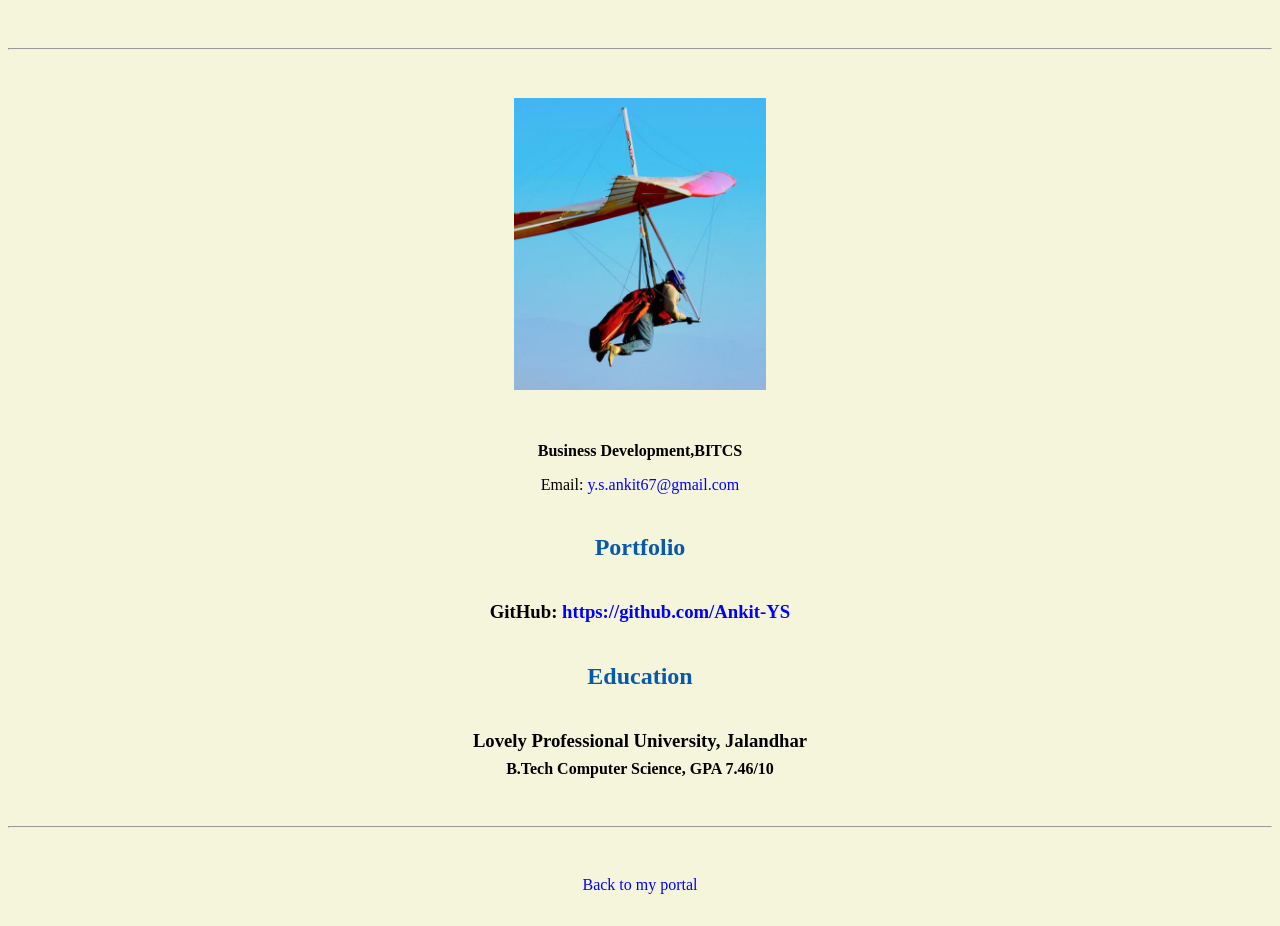
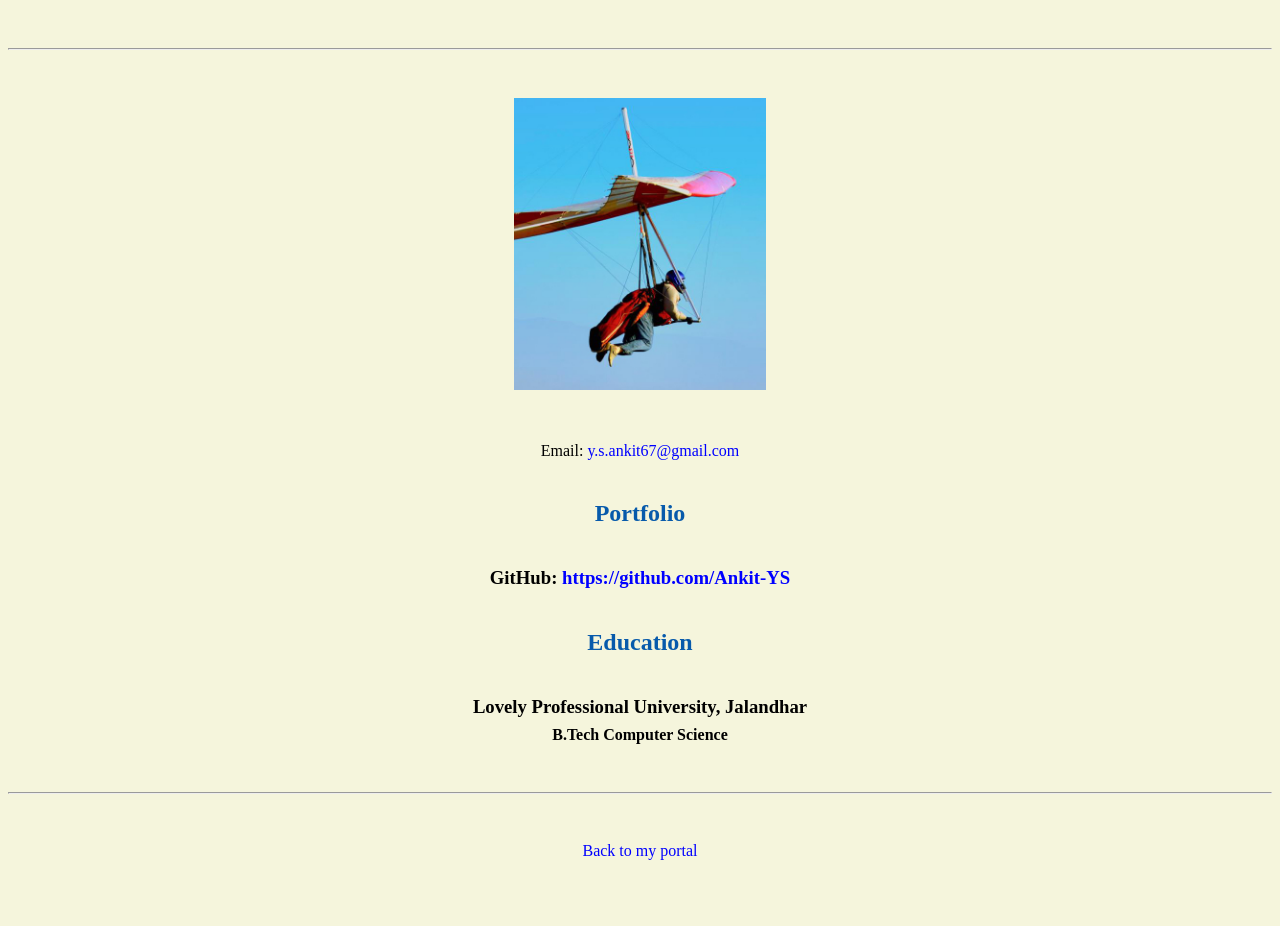
Before and after one commit to Ankitys/Ankitys.github.io, a plain HTML site: page resume.html in a window 1280 px wide. After the commit the page ends 892 px from the top, so only its background shows below. Drawn offline with Linux system fonts and the light colour scheme; files whose address does not match are found by name.

Commit message:
Update resume.html

```diff
--- a/resume.html
+++ b/resume.html
@@ -20,7 +20,7 @@
     <img src="images/headshot.jpg" alt="Ankit's headshot" width="20%">
 
     <h1></h1>
-    <h4>Business Development,BITCS</h4>
+    <h4></h4>
 
     <p>Email: <a href="mailto:y.s.ankit67@gmail.com" target="_blank">y.s.ankit67@gmail.com</a></p>
     <!-- don't post physical address, personal phone number or other personal information on the web! -->
@@ -31,7 +31,7 @@
     <h2>Education</h2>
 
     <h3>Lovely Professional University, Jalandhar</h3>
-    <h4>B.Tech Computer Science, GPA 7.46/10</h4>
+    <h4>B.Tech Computer Science </h4>
 
   </body>
 
```
